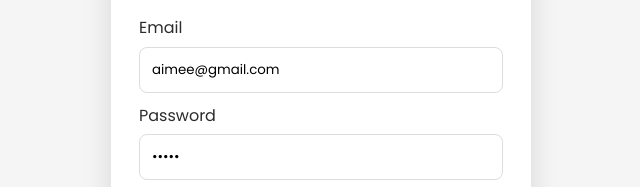
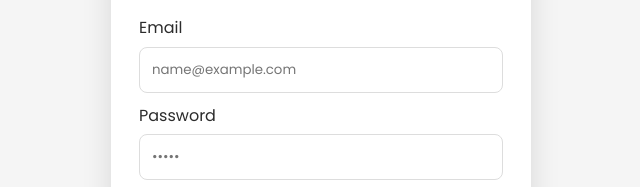
Before and after one commit to aimee-mercury/faith-evangelical, a plain HTML site: page login.html in a window 1280 px wide. Shown: the part 315-502 px from the top of the page, 319-959 px from the left. Drawn offline with Linux system fonts and the light colour scheme.

Commit message:
faith evangelical church

```diff
--- a/login.html
+++ b/login.html
@@ -50,11 +50,11 @@
             <form id="loginForm">
                 <div class="field">
                     <label for="email">Email</label>
-                    <input id="email" type="email" required placeholder="name@example.com" value="aimee@gmail.com">
+                    <input id="email" type="email" required placeholder="name@example.com">
                 </div>
                 <div class="field">
                     <label for="password">Password</label>
-                    <input id="password" type="password" required placeholder="•••••" value="12345">
+                    <input id="password" type="password" required placeholder="•••••">
                 </div>
                 <button class="btn" type="submit">Sign In</button>
                 <div id="err" class="err"></div>
```
